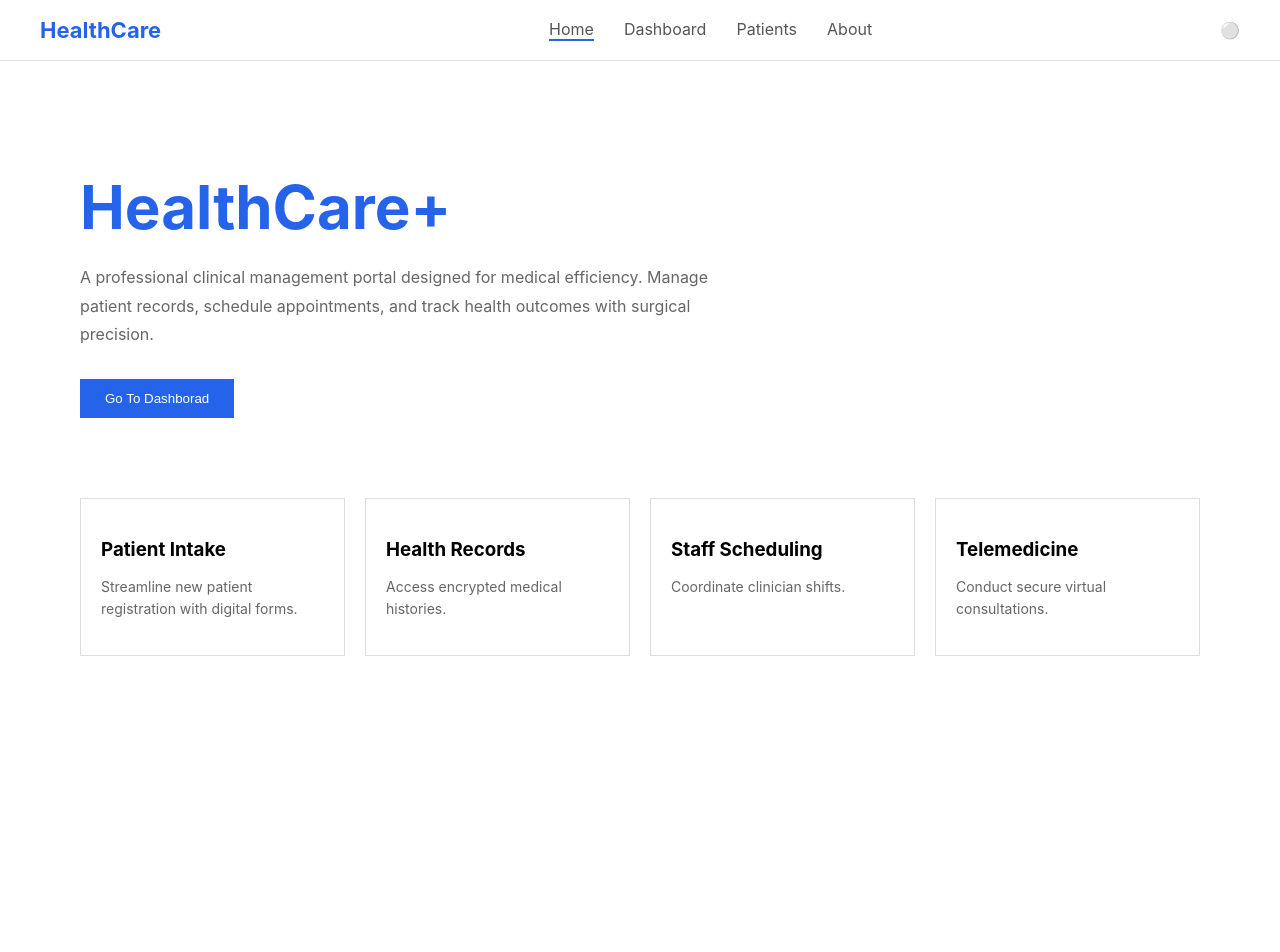
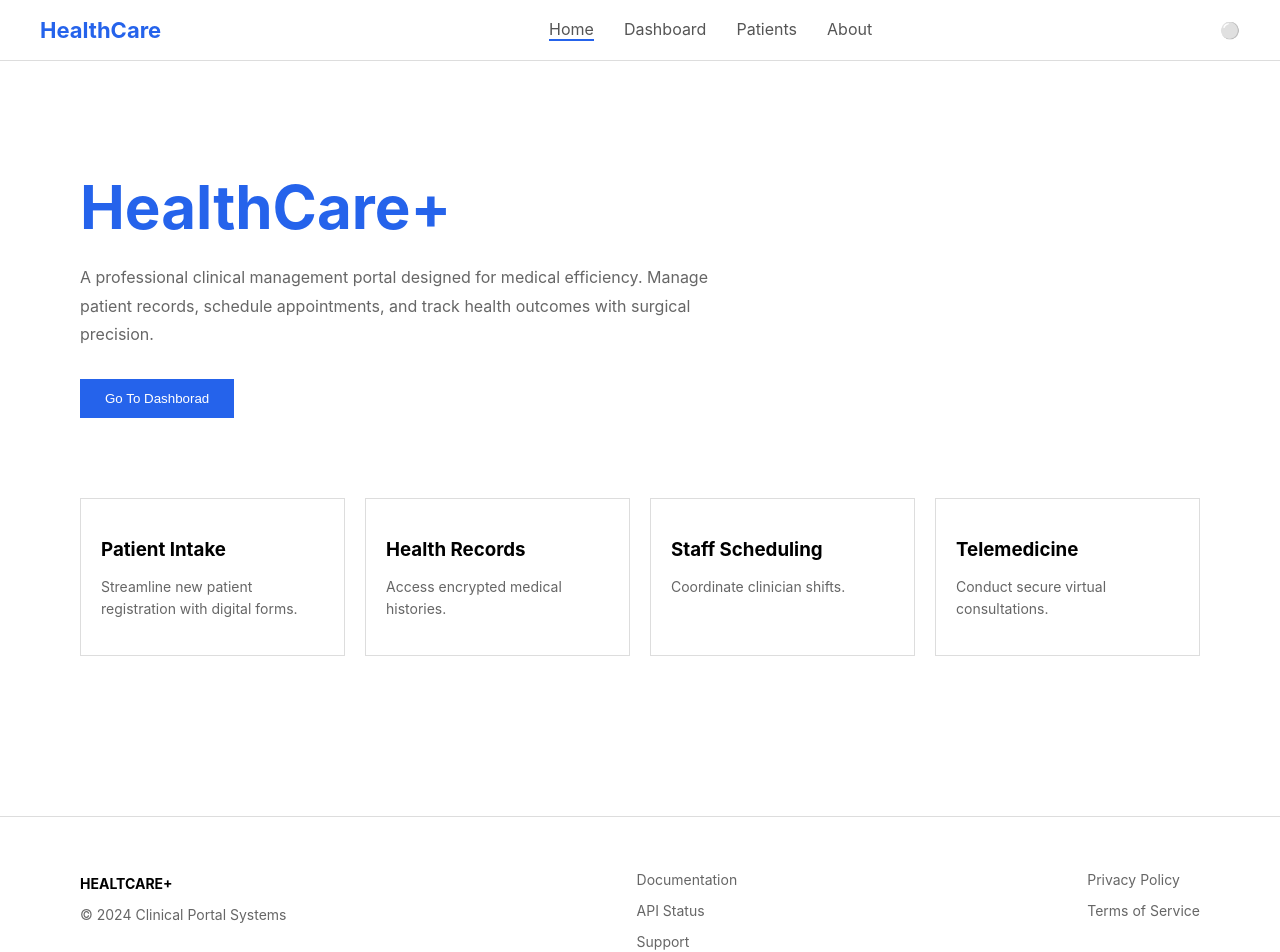
Before and after one commit to Rida1019-taki/HealthCare-Frontend, a React (Create React App) app: page / in a window 1280 px wide. Shown: the top 952 px of the page. Before the commit the page ends 800 px from the top, so only its background shows below. Built offline with nearby package versions, Linux system fonts and the light colour scheme.

Commit message:
components

```diff
--- a/src/components/Footer/Footer.css
+++ b/src/components/Footer/Footer.css
@@ -0,0 +1,25 @@
+footer{
+
+    margin-top:80px;
+
+    padding:40px 80px;
+
+    border-top:1px solid #ddd;
+
+    display:flex;
+
+    justify-content:space-between;
+
+    font-size:14px;
+
+    color:#666;
+
+}
+
+footer h4{
+
+    color:black;
+
+    margin-bottom:10px;
+
+}
--- a/src/components/Footer/Footer.jsx
+++ b/src/components/Footer/Footer.jsx
@@ -0,0 +1,22 @@
+import './Footer.css';
+
+function Footer(){
+    return(
+        <footer>
+            <div>
+                <h4>HEALTCARE+</h4>
+                <p>© 2024 Clinical Portal Systems</p>
+            </div>
+            <div>
+                <p>Documentation</p>
+                <p>API Status</p>
+                <p>Support</p>
+            </div>
+            <div>
+                <p>Privacy Policy</p>
+                <p>Terms of Service</p>
+            </div>
+        </footer>
+    );
+}
+export default Footer;
--- a/src/pages/Home/Home.jsx
+++ b/src/pages/Home/Home.jsx
@@ -1,6 +1,7 @@
 import Navbar from "../../components/Navbar/Navbar";
 import Hero from "../../components/Hero/Hero";
 import Features from "../../components/Features/Features";
+import Footer from "../../components/Footer/Footer";
 
 
 function Home(){
@@ -9,6 +10,7 @@ function Home(){
             <Navbar/>
             <Hero/>
             <Features/>
+            <Footer/>
         </>
     );
 }
```
Also changed, not shown: src/components/ActivityTable/ActivityTable.css (added), src/components/ActivityTable/ActivityTable.jsx (added), src/components/Alerts/Alerts.css (added), src/components/Alerts/Alerts.jsx (added), src/components/StaffOverview/StaffOverview.css (added), src/components/StaffOverview/StaffOverview.jsx (added), src/components/StatCard/StatCard.css (added), src/components/StatCard/StatCard.jsx (added).
